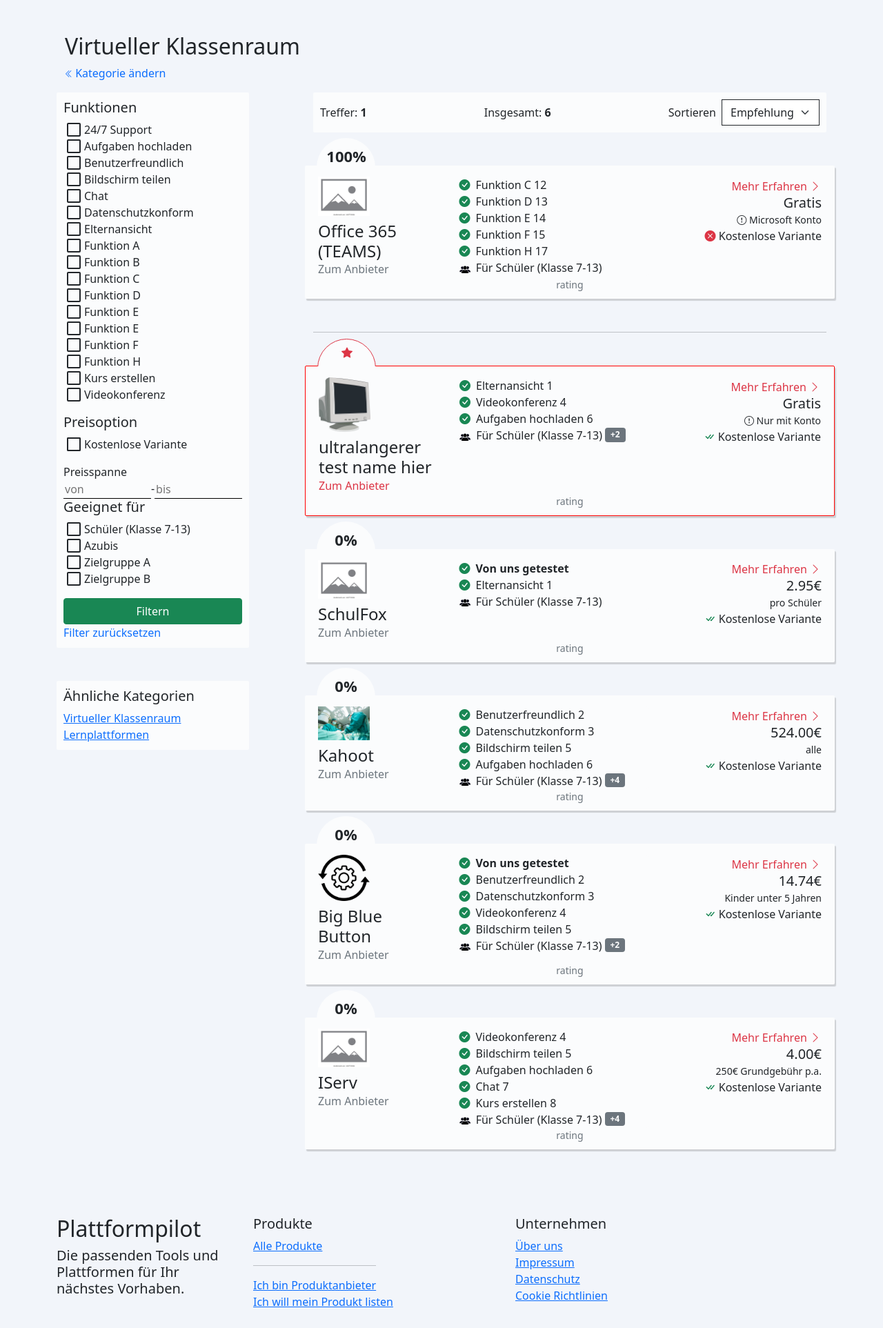
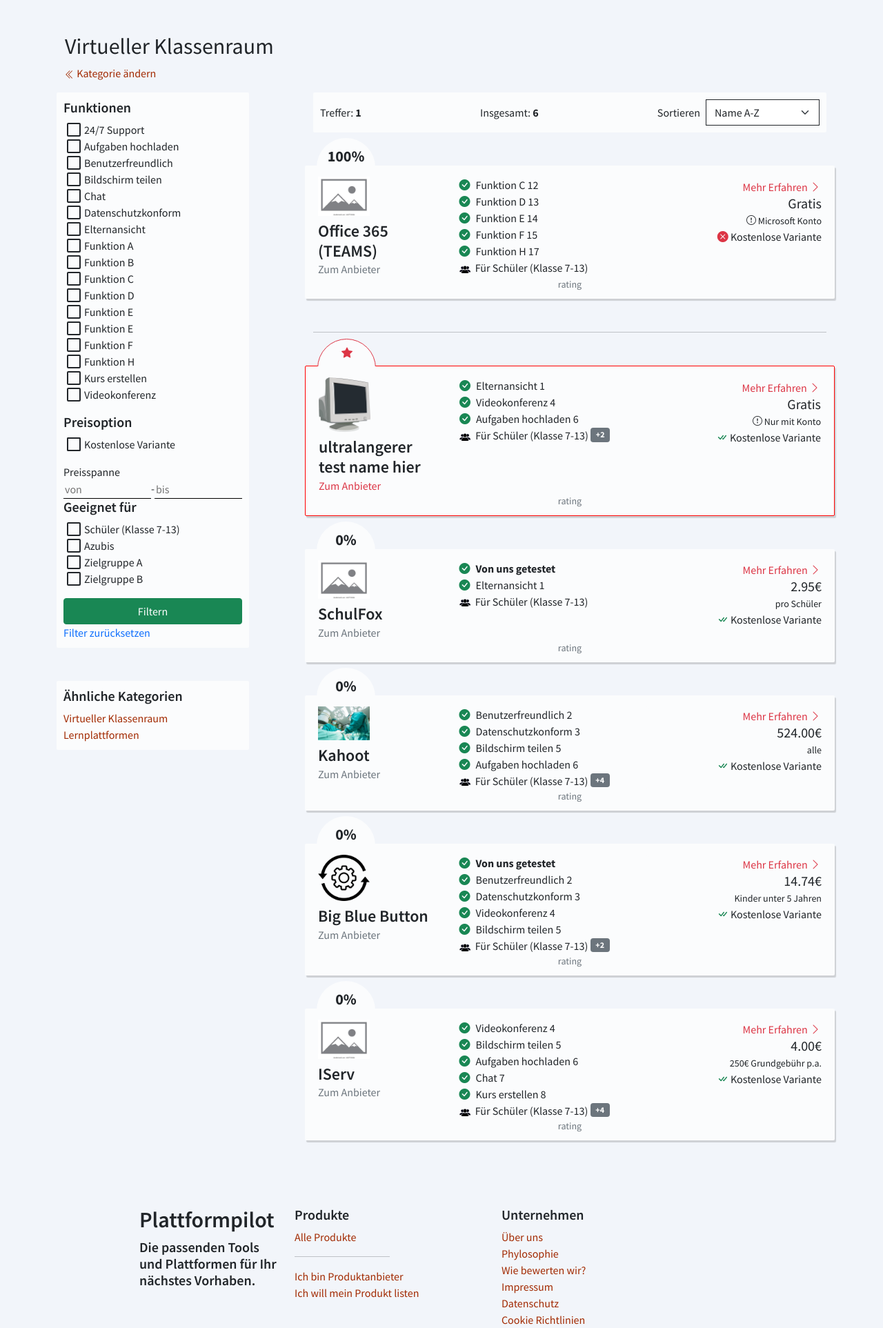
Before and after one commit to ViLuWi/Plattformpilot, a Django app: a page that uses plattform_pilot/templates/base.html in a window 1280 px wide. Shown: the whole page at 69% size. Before the commit the page ends 1895 px from the top, so only its background shows below. Run offline with Django 3.2, Linux system fonts and the light colour scheme; data comes from the database, SQL or seed files in the repository; both versions use the stored data as it was after the commit.

Commit message:
basic improvments for design

```diff
--- a/plattform_pilot/apps/core/views.py
+++ b/plattform_pilot/apps/core/views.py
@@ -34,6 +34,7 @@
 
     # ordering query
     sort_by = request.GET.get('sort_by')
+    print(sort_by)
     if sort_by is not None and sort_by is not '':
         platforms = platforms.order_by('-is_featured', sort_by)
 
@@ -87,7 +88,7 @@
             if f.data.get('is_free') is None and platform.is_free or f.data.get('is_free') is not platform.is_free:
                 noo += 1
                 filter_interations += 1
-            print(noo, filter_interations)
+
             accuracy.append({'id': platform.id, 'accuracy': int((1 - (noo / filter_interations)) * 100)})
 
     # check if category is active
@@ -99,7 +100,7 @@
             'suitable_list': suit_list,
             'related_platforms': related_platforms,
             'accurary': accuracy,
-            'sort_by': sort_by
+            'sorting': str(sort_by)
         })
     else:
         return render(request, 'error/category-inactive.html')
--- a/plattform_pilot/static/css/_variables.css
+++ b/plattform_pilot/static/css/_variables.css
@@ -1,11 +1,57 @@
 /* overwrite Bootstrap default components */
 
+@import url('https://fonts.googleapis.com/css2?family=Source+Sans+Pro:wght@400;600;700&display=swap');
+
 :root {
+    --bg-color: #f2f5fa;
     --light: #fbfcfd;
+    --success: #02A340;
+    --warning: #F2DD03;
+    --danger: #A22A02;
+    --dark: #00040A;
+}
+
+body {
+    background: var(--bg-color);
+    overflow-x: hidden;
+    touch-action: cross-slide-x;
+    -ms-touch-action: cross-slide-x;
+    font-family: 'Source Sans Pro', sans-serif;
+}
+
+h1, h2, h3, h4, h5, h6 {
+    font-family: 'Source Sans Pro', sans-serif;
+    font-weight: 600;
+}
+
+a {
+    text-decoration: none;
+    color: var(--danger);
+    transition: .3s;
+}
+
+a:hover {
+    color: var(--dark);
+    transition: .3s;
 }
 
 .bg-light {
     background: var(--light) !important;
     background-color: var(--light) !important;
 }
-/* default checkbox */
+
+input:focus {
+    box-shadow: none !important;
+}
+
+.w-900 {
+    max-width: 900px !important;
+    width: 100% !important;
+    margin: 0 auto !important;
+}
+
+/* footer */
+
+
+
+/* #/footer */
--- a/plattform_pilot/templates/base.html
+++ b/plattform_pilot/templates/base.html
@@ -15,24 +15,7 @@
     <meta name="robots" content="{% block meta_robots %}{% endblock %}"/>
     <link href="https://cdn.jsdelivr.net/npm/bootstrap@5.0.1/dist/css/bootstrap.min.css" rel="stylesheet"
           integrity="sha384-+0n0xVW2eSR5OomGNYDnhzAbDsOXxcvSN1TPprVMTNDbiYZCxYbOOl7+AMvyTG2x" crossorigin="anonymous">
-    <style>
-        :root {
-            --bg-color: #f2f5fa;
-            --light: #fbfcfd;
-        }
-
-        body {
-            background: var(--bg-color);
-            overflow-x: hidden;
-            touch-action: cross-slide-x;
-            -ms-touch-action: cross-slide-x;
-        }
-
-        .bg-light {
-            background: var(--light) !important;
-            background-color: var(--light) !important;
-        }
-    </style>
+    <link rel="stylesheet" href="{% static 'css/_variables.css' %}"/>
     {% block custom-css %}
 
     {% endblock %}
@@ -43,8 +26,8 @@
 {% endblock %}
 
 <!----------- Footer ------------>
-<footer class="container mt-5">
-    <div class="row">
+<footer class="container mt-5 w-900">
+    <div class="row mt-5">
         <div class="col-md-3 col-sm-6 col-12">
             <h2>Plattformpilot</h2>
             <h5>Die passenden Tools und Plattformen für Ihr nächstes Vorhaben.</h5>
@@ -62,6 +45,10 @@
             <h5>Unternehmen</h5>
             <a href="#">Über uns</a>
             <br>
+            <a href="#">Phylosophie</a>
+            <br>
+            <a href="#">Wie bewerten wir?</a>
+            <br>
             <a href="#">Impressum</a>
             <br>
             <a href="#">Datenschutz</a>
@@ -72,7 +59,7 @@
         <div class="col-md-3 col-sm-6 col-12"></div>
     </div>
 </footer>
-
+<!------- #/Footer -------->
 
 {% block custom-js %}
 
--- a/plattform_pilot/templates/core/platform-list.html
+++ b/plattform_pilot/templates/core/platform-list.html
@@ -11,8 +11,8 @@
         <div class="mb-3">
             <h1 class="h2">{{ category|capfirst }}</h1>
             <a href="{% url 'core:index' %}" class="text-decoration-none">
-                <i class="bi bi-chevron-double-left position-relative" style="font-size: 0.75rem; bottom:1px;">
-                </i> Kategorie ändern</a>
+                {% include '_includes/icons/chevron-double-left.svg' %}
+                 Kategorie ändern</a>
         </div>
         <div class="filter__mobile-button d-lg-none d-flex justify-content-end">
             <div class='menu'>
@@ -28,10 +28,7 @@
                         <h5>
                             Funktionen
                             <span class="filter__mobile-button close">
-                            <svg xmlns="http://www.w3.org/2000/svg" width="16" height="16" fill="currentColor"
-                                 class="bi bi-x-lg d-lg-none d-block" viewBox="0 0 16 16">
-                                <path d="M1.293 1.293a1 1 0 0 1 1.414 0L8 6.586l5.293-5.293a1 1 0 1 1 1.414 1.414L9.414 8l5.293 5.293a1 1 0 0 1-1.414 1.414L8 9.414l-5.293 5.293a1 1 0 0 1-1.414-1.414L6.586 8 1.293 2.707a1 1 0 0 1 0-1.414z"/>
-                            </svg>
+                                {% include '_includes/icons/close.svg' %}
                             </span>
                         </h5>
                         {{ filter.form.funktion }}
@@ -71,11 +68,14 @@
                             <p class="my-auto">Insgesamt: <b id="amount_products">{{ filter.qs.count }}</b></p>
                         </div>
                         <div class="d-flex">
-                            <p class="my-auto me-2" class="">Sortieren</p>
-                            <select name="sort_by" id="sort_by" class="form-select border-dark rounded-0" onchange="window.location.reload()">
-                                <option value="">Empfehlung</option>
-                                <option value="-name">Name A-Z</option>
-                                <option value="name">Name Z-A</option>
+                            <p class="my-auto me-2 d-sm-block d-none" class="">Sortieren</p>
+                            <select name="sort_by" id="sort_by" class="form-select border-dark rounded-0"
+                                    onchange="document.getElementById('form').submit()">
+                                <option value="name" disabled>Sortieren nach</option>
+                                <option value="name">Name A-Z</option>
+                                <option value="-name">Name Z-A</option>
+                                <option value="pricing">Preis aufsteigend</option>
+                                <option value="-pricing">Preis absteigend</option>
                             </select>
                         </div>
                     </div>
@@ -99,6 +99,7 @@
             </div>
         </form>
     </div>
+    <div class="d-none" id="sorting">{{ sorting }}</div>
 {% endblock %}
 
 {% block custom-js %}
@@ -124,7 +125,6 @@
                 // remove suitable_for values
                 if (what_to_filter === 'suitable_for') {
                     let input_val = document.getElementById('id_suitable_for_' + i)
-                    console.log(array, input_val.value)
                     if (!array.includes(parseFloat(input_val.value))) {
                         document.querySelector('label[for="id_suitable_for_' + i + '"]').parentElement.remove()
                     }
@@ -176,11 +176,12 @@
 
         // select sorted value in sort_by
         const sort_by_input = document.getElementById('sort_by')
-        let sort_by = {{ sort_by }}
+        let sort_by = document.getElementById('sorting').innerText;
         console.log(sort_by)
-        for (let i = 0; i < 2; i++) {
+        for (let i = 0; i < 4; i++) {
+            console.log(sort_by_input.options[i].value.toString())
             if (sort_by.toString() === sort_by_input.options[i].value.toString()) {
-                console.log(i)
+                sort_by_input.options[i].selected = true
             }
 
         }
```
Also changed, not shown: plattform_pilot/static/css/core/index.css (added, +76 -0 lines), plattform_pilot/templates/core/index.html (+62 -5 lines), plattform_pilot/templates/platforms/platform-detail.html (+23 -14 lines), plattform_pilot/db.sqlite3, plattform_pilot/media/platforms/images/pngegg.png (added), plattform_pilot/media/platforms/thumbnails/placeholder_aqn5oju.jpeg (added), plattform_pilot/templates/_includes/core/index-bg.svg (added), plattform_pilot/templates/_includes/icons/chevron-double-left.svg (added), plattform_pilot/templates/_includes/icons/close.svg (added).
